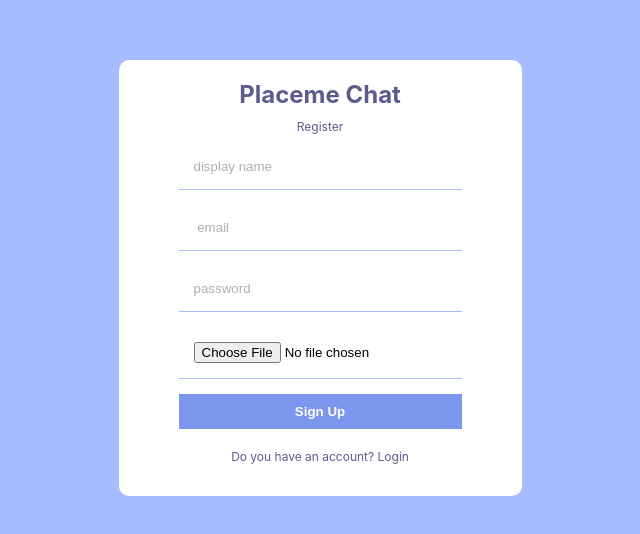
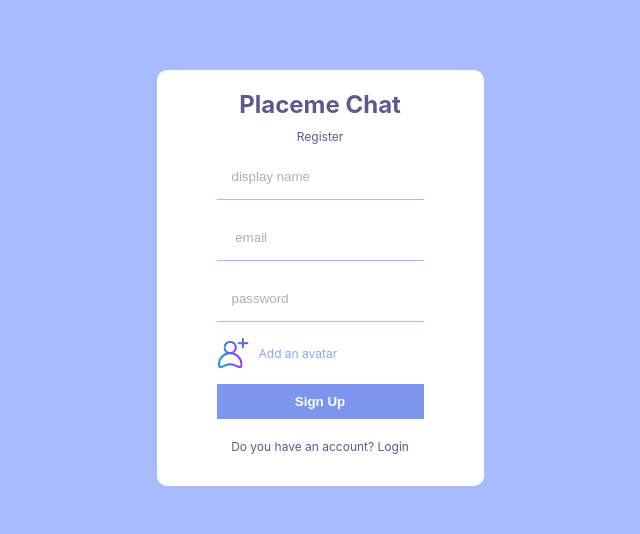
Before and after one commit to Asna1303/chatapp, a React (Create React App) app: page / in a window 1280 px wide. Shown: the part 122-656 px from the top of the page, without its empty margins (320-960 px from the left). Built offline with nearby package versions, Linux system fonts and the light colour scheme.

Commit message:
added avatar and applied style

```diff
--- a/src/molecules/registerpage.jsx
+++ b/src/molecules/registerpage.jsx
@@ -1,4 +1,5 @@
 import React from 'react'
+import Add from "../img/addavatar.png"
 
 const Registerpage =() =>{
   return (
@@ -10,7 +11,11 @@ const Registerpage =() =>{
 <input type="text" placeholder="display name"/>
 <input type="email" placeholder=" email"/>
 <input type="password" placeholder="password "/>
-<input type="file"/>
+<input style={{display:"none"}} type="file" id="file"/>
+<label htmlFor="file">
+    <img src={Add} alt="" />
+    <span>Add an avatar</span>
+</label>
 <button>Sign Up</button>
             </form>
             <p>Do you have an account? Login</p>
--- a/src/style.scss
+++ b/src/style.scss
@@ -45,6 +45,19 @@
                 border: none;
                 cursor: pointer;
             }
+            label{
+                display: flex;
+                align-items: center;
+                gap: 10px;
+                color: #8da4f1;
+                font-size: 12px;
+                cursor: pointer;
+
+            img{
+                width: 32px;
+            }
+
+            }
         }
         p{
             color: #5d5b8d;
```
Also changed, not shown: src/molecules/loginpage.jsx (+24 -0 lines), src/img/addavatar.png (added).
